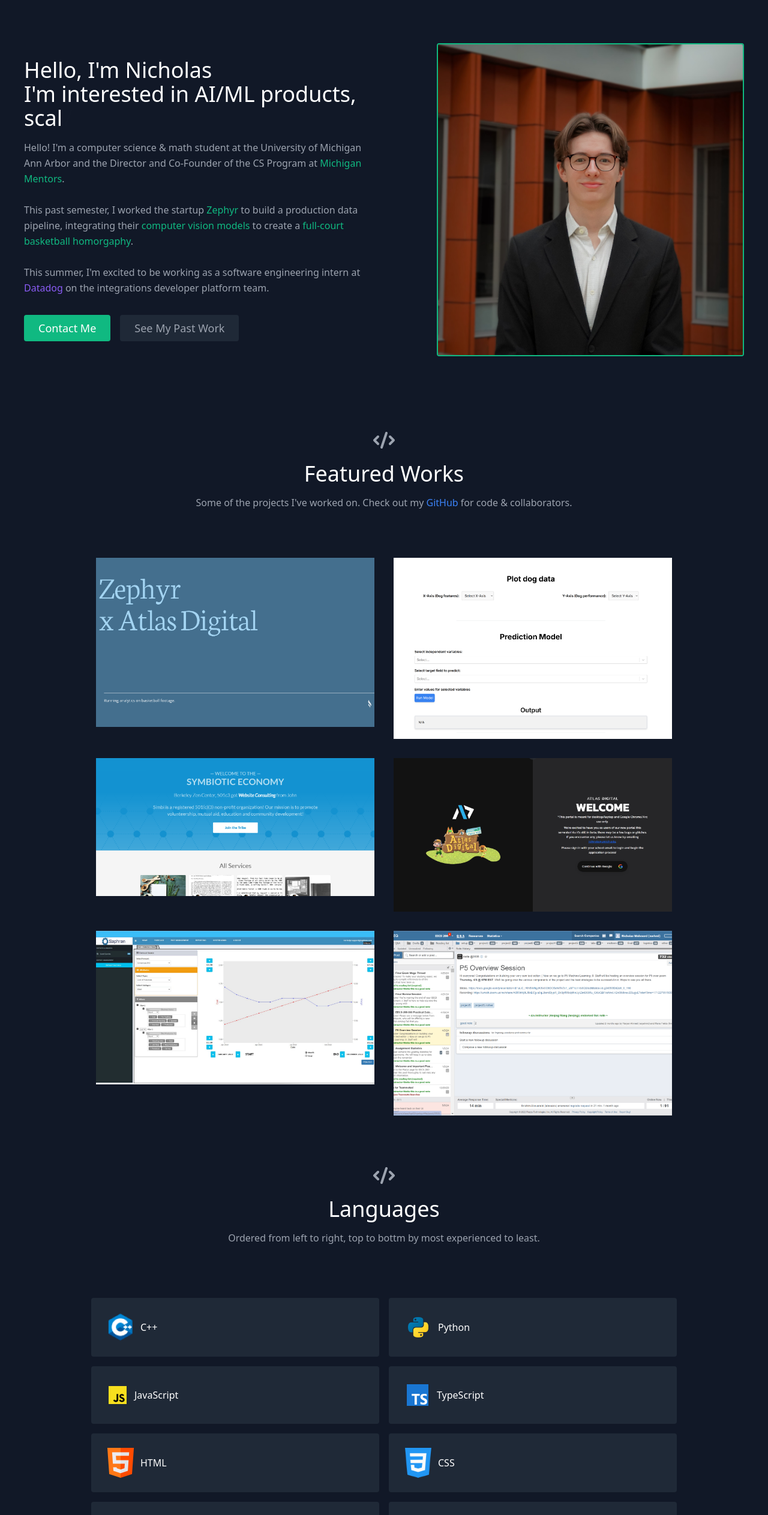
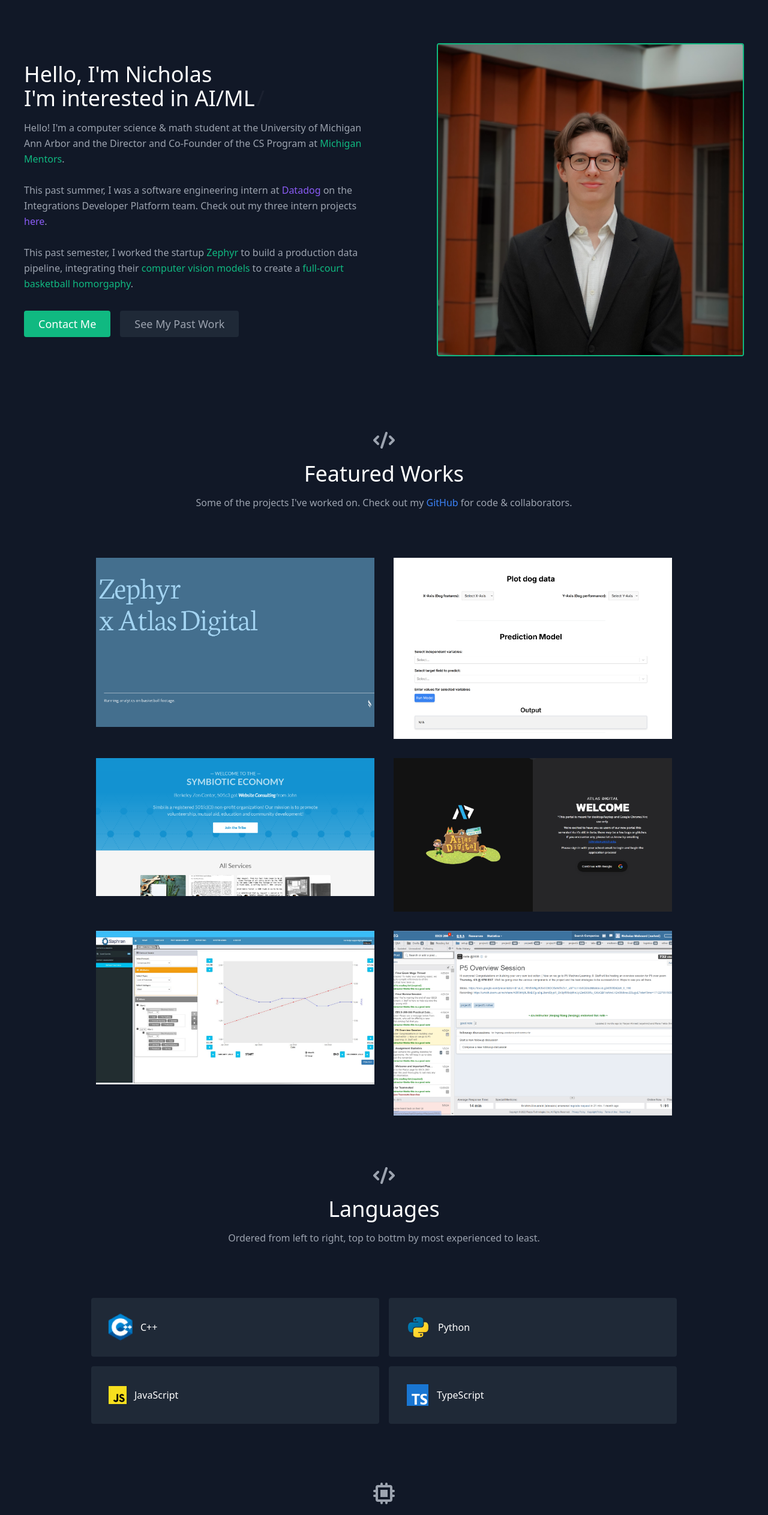
Before and after one commit to nwlvrd/Portfolio-Website, a React (Create React App) app: page / in a window 1280 px wide. Shown: the part 80-2606 px from the top of the page at 60% size. Built offline with nearby package versions, Linux system fonts and the light colour scheme.

Commit message:
small updates:

```diff
--- a/src/components/About.js
+++ b/src/components/About.js
@@ -11,7 +11,7 @@
               Hello, I'm Nicholas <br></br>
               I'm
               <Typewriter
-                words={[ " a SWE Intern at Datadog",
+                words={[ " a former SWE Intern at Datadog",
                 " interested in AI/ML products, scalable backend systems, and high-preformance computing.",
                 " happy to see you here!",
                 " a Michigan Wolverine, Go Blue!"]}
@@ -28,13 +28,13 @@
               and the Director and Co-Founder of the CS Program
               at <a className="text-green-500" href="https://www.mzbtutors.com/michigan-mentors">Michigan Mentors</a>.
               <br></br><br></br>
+              This past summer, I was a software engineering intern at <a className="text-purple-500" href="https://www.datadoghq.com/">Datadog</a> on the Integrations Developer Platform team.
+              Check out my three intern projects <a href="./Nicholas_Walvoord_resume.pdf" target="_blank" rel="noreferrer" className="text-purple-500">here</a>.
+              <br></br><br></br>
               This past semester, I worked the startup <a className="text-green-500" href="https://www.withzephyr.com/">Zephyr </a>
               to build a production data pipeline,
               integrating their <a className="text-green-500" href="https://www.withzephyr.com/#features">computer vision models </a>
               to create a <a className="text-green-500" href="https://www.figma.com/slides/bnkBfhhhMLsbXavXDzWLHd/Zephyr-x-Atlas-Digital--FINAL-?node-id=11-1202&t=9uaNrLxoc1lL3CN0-0">full-court basketball homorgaphy</a>.
-              <br></br>
-              <br></br>
-              This summer, I'm excited to be working as a software engineering intern at <a className="text-purple-500" href="https://www.datadoghq.com/">Datadog</a> on the integrations developer platform team.
             </p>
             <div className="flex justify-center">
               <a
--- a/src/data.js
+++ b/src/data.js
@@ -61,7 +61,7 @@
   {name: "Next.js", icon : "./next-js.png"},
   {name: "React Native", icon: "./react-native.png"},
   {name: "Flask", icon : "flask.png"},
-  {name: "Firebase & Firebase Authentication", icon: "./icons8-google-firebase-console-96.png"},
+  {name: "Google Firebase", icon: "./icons8-google-firebase-console-96.png"},
   {name: "Firestore", icon: "./icons8-cloud-firestore-96.png"},
   {name: "Node.js", icon: "./nodejs.png"},
   {name: "Git", icon: "./icons8-git-96.png"}
@@ -72,8 +72,4 @@
   {name: "Python", icon: "./python-50.png"},
   {name : "JavaScript", icon: "./icons8-javascript-96.png"},
   {name: "TypeScript", icon: "./typescript-48.png"},
-  {name: "HTML", icon: "./html.png"},
-  {name: "CSS", icon: "./css-3.png"},
-  {name: "Julia", icon: "./julia.96x96.png"},
-  {name: "MATLAB", icon: "./icons8-matlab-96.png"},
 ];
```
Also changed, not shown: 1 other file (tests, documents, lock files or other folders).
